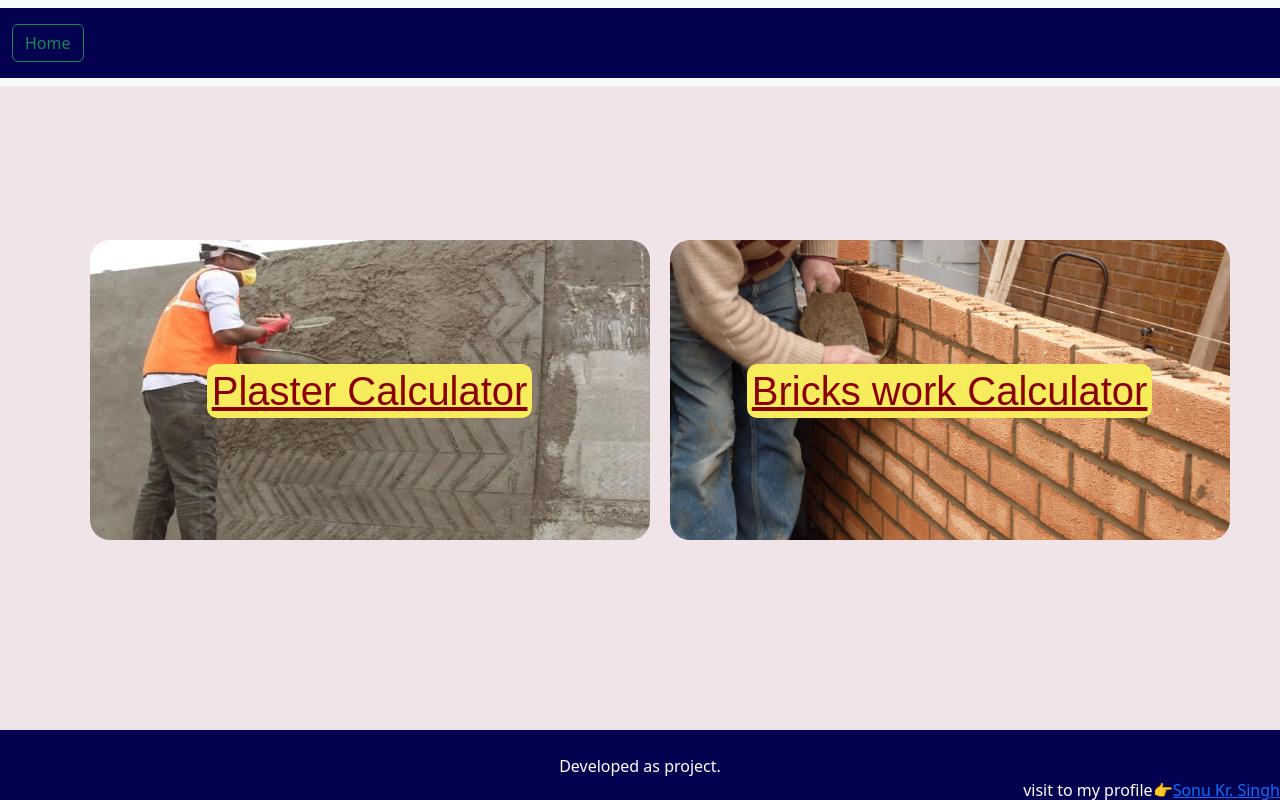
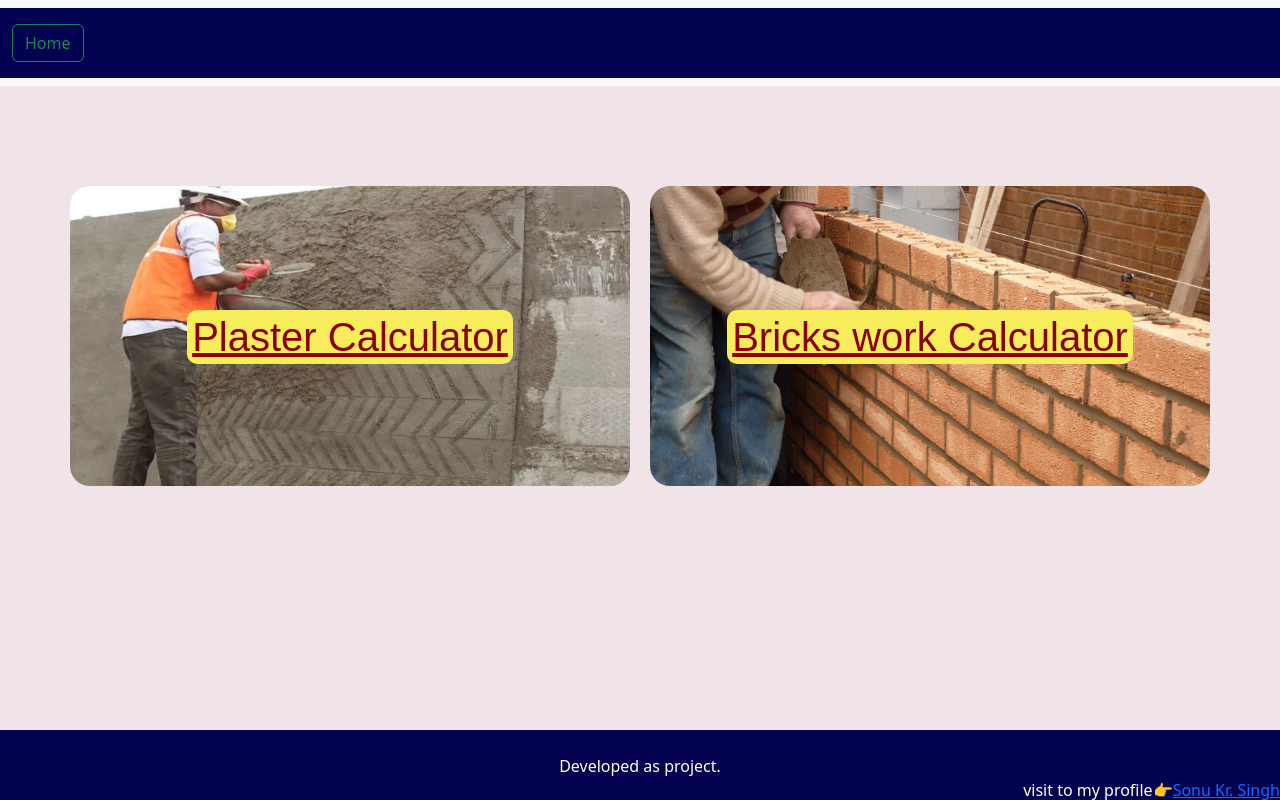
Before and after one commit to sonusingh04/calculator-civil-1, a plain HTML site: page index.html in a window 1280 px wide. Drawn offline with nearby package versions, Linux system fonts and the light colour scheme.

Commit message:
Update index.html

```diff
--- a/index.html
+++ b/index.html
@@ -2,6 +2,7 @@
 <html lang="en">
 
 <head>
+    <meta name="viewport" content="width=device-width, initial-scale=1.0">
     <meta charset="UTF-8">
     <meta http-equiv="X-UA-Compatible" content="IE=edge">
     <meta name="viewport" content="width=device-width, initial-scale=1.0">
@@ -21,11 +22,10 @@
         </form>
     </nav>
 
-    <div style="background-color:rgb(241, 228, 232);top:30%;left:7%;position:fixed;" class="container text-center"
+    <div style="background-color:rgb(241, 228, 232);top:100px;position:relative;" class="container text-center"
         align="center">
         <div class="row">
-            <div class="col text-center"
-                style="font-size:40px;background-image:url('plaster work.webp');background-repeat: no-repeat;background-attachment: realtive;
+            <div class="col text-center" style="font-size:40px;background-image:url('plaster work.webp');background-repeat: no-repeat;background-attachment: realtive;
                 background-size:cover;  border-radius:20px;height:300px;margin-right:10px;">
                 <br><br> <a href="plaster works.html"
                     style="color:darkred;background-color:rgb(246, 236, 92);font-family:fantasy;border-radius:10px;padding:5px;">Plaster
```
